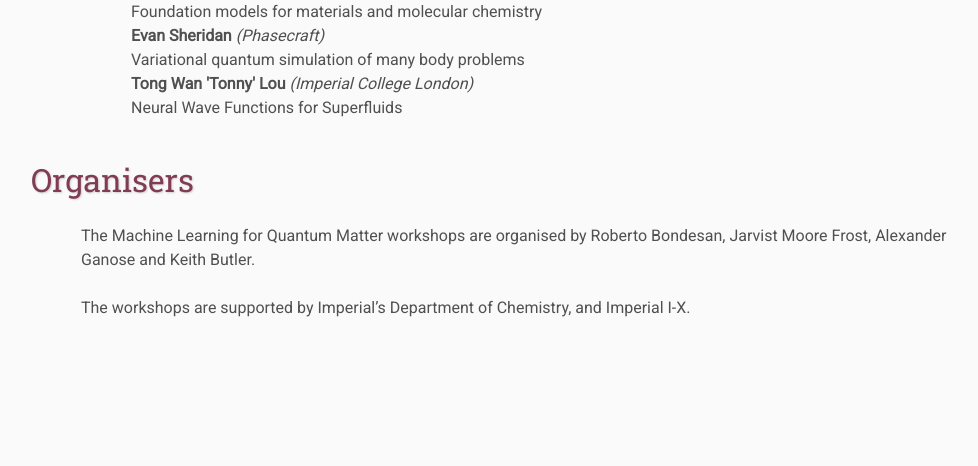
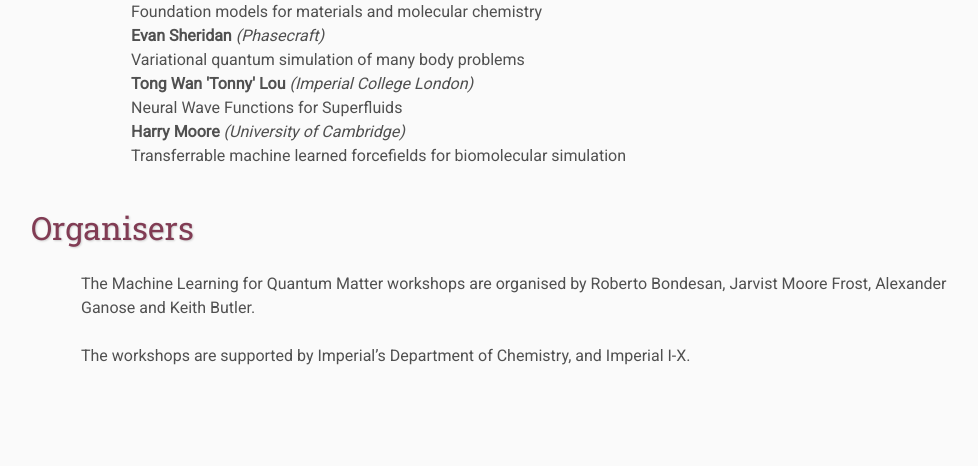
Before and after one commit to Frost-group/ml4qm, a plain HTML site: page index.html in a window 1280 px wide. Shown: the part 1095-1561 px from the top of the page, without its empty margins (109-1087 px from the left). Drawn offline with Linux system fonts and the light colour scheme.

Commit message:
++ Harry

```diff
--- a/index.html
+++ b/index.html
@@ -74,6 +74,8 @@
        <br> Variational quantum simulation of many body problems </li>
      <li> <strong>Tong Wan 'Tonny' Lou</strong> <em>(Imperial College London)</em>
        <br> Neural Wave Functions for Superfluids </li>
+      <li> <strong>Harry Moore</strong> <em>(University of Cambridge)</em>
+     <br> Transferrable machine learned forcefields for biomolecular simulation </li>
 
     </ul>
 
```
Also changed, not shown: screenshot.png (deleted).
